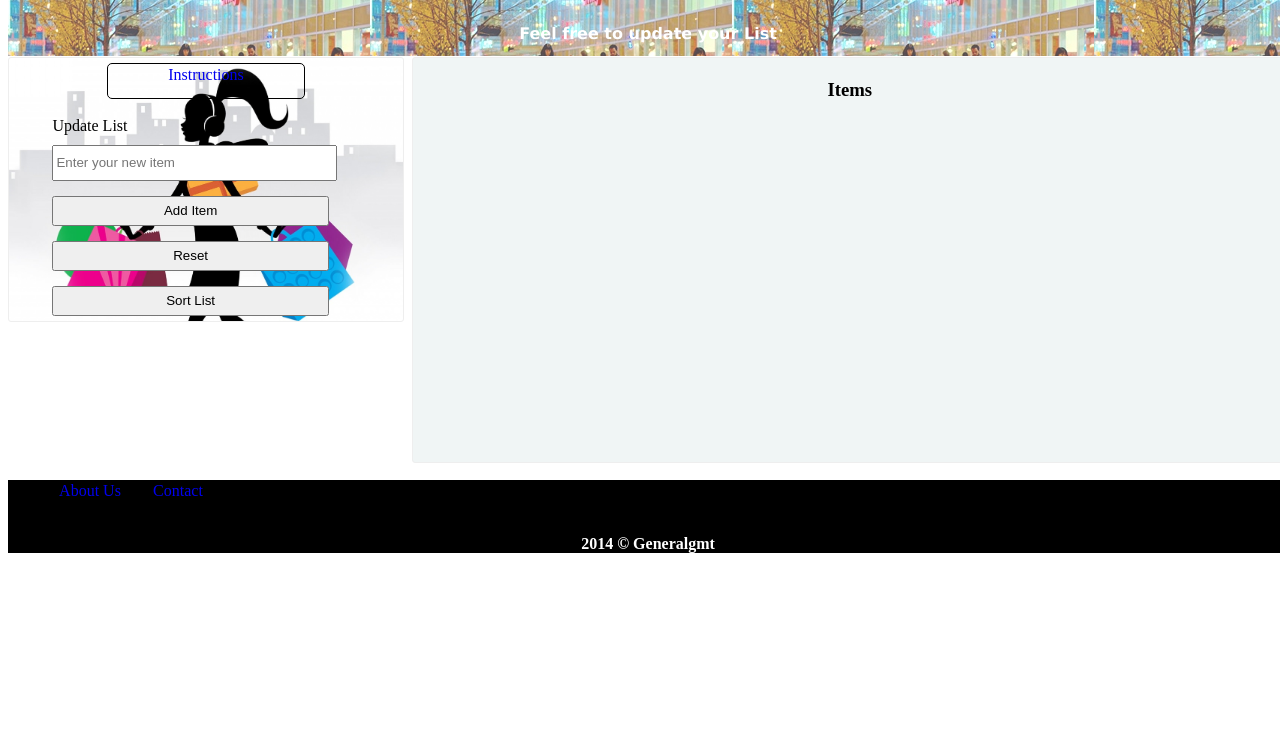
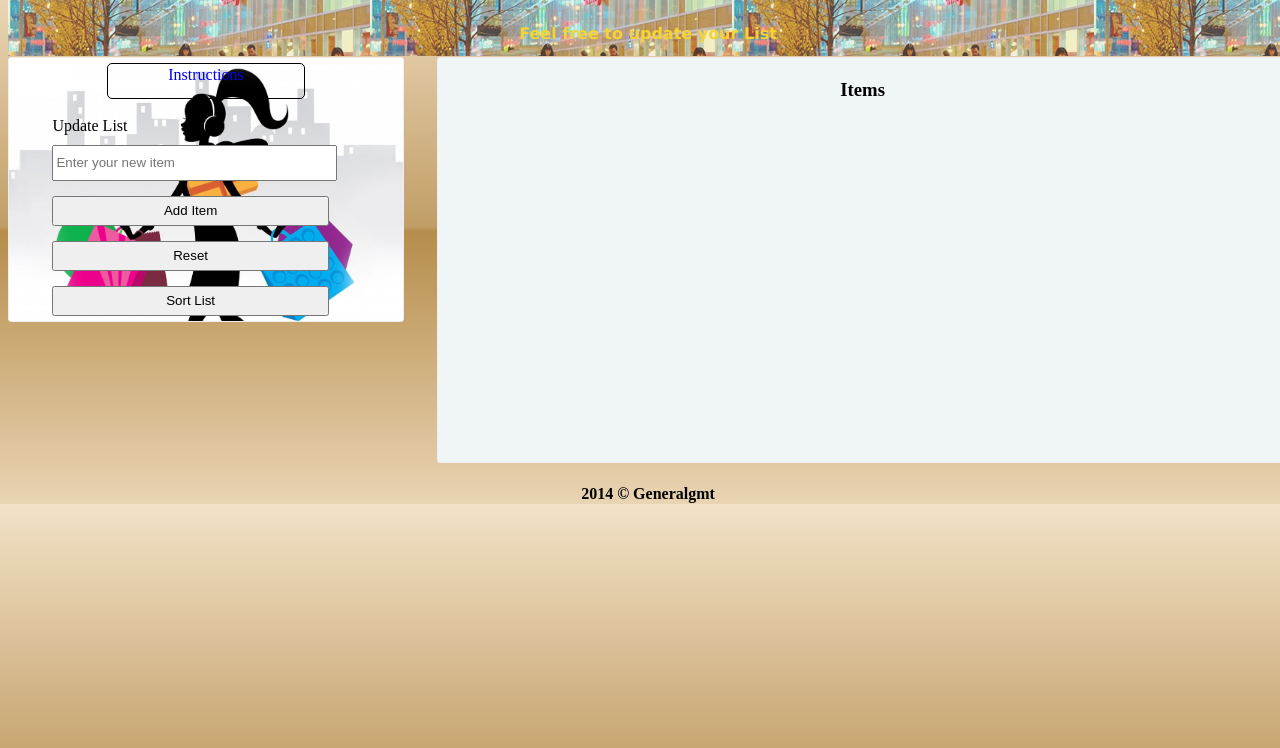
Before and after one commit to MUHammadUmerHayat/Shopping-list, a plain HTML site: page index.html in a window 1280 px wide. Shown: the part 52-800 px from the top of the page. Drawn offline with Linux system fonts and the light colour scheme.

Commit message:
dynamic width

```diff
--- a/index.html
+++ b/index.html
@@ -3,7 +3,7 @@
 <head>
 	<meta charset="utf-8">
 	<link rel="stylesheet" type="text/css" href="shopping.css">
-	<script type="text/javascript" src="../jquery-2.1.1.min.js"></script>
+	<script type="text/javascript" src="jquery-2.1.1.min.js"></script>
 	<script type="text/javascript" src="shopping.js"></script>
 </head>
 <body>
@@ -48,10 +48,6 @@
 	</div>
 	<div style="clear:both; height:1px;"></div>
 	<div id="footer">
-		<ul>
-			<li><a href="#">About Us</a></li>
-			<li><a href="#">Contact</a></li>
-	</ul>
 		<h4 style="text-align:center;"> 2014 &copy Generalgmt</h4>
 	</div>
 </body>
--- a/shopping.css
+++ b/shopping.css
@@ -1,5 +1,14 @@
 body{
 	width: 100%;
+	background: #f3e2c7; /* Old browsers */
+background: -moz-linear-gradient(top,  #f3e2c7 0%, #c19e67 50%, #b68d4c 51%, #e9d4b3 100%); /* FF3.6+ */
+background: -webkit-gradient(linear, left top, left bottom, color-stop(0%,#f3e2c7), color-stop(50%,#c19e67), color-stop(51%,#b68d4c), color-stop(100%,#e9d4b3)); /* Chrome,Safari4+ */
+background: -webkit-linear-gradient(top,  #f3e2c7 0%,#c19e67 50%,#b68d4c 51%,#e9d4b3 100%); /* Chrome10+,Safari5.1+ */
+background: -o-linear-gradient(top,  #f3e2c7 0%,#c19e67 50%,#b68d4c 51%,#e9d4b3 100%); /* Opera 11.10+ */
+background: -ms-linear-gradient(top,  #f3e2c7 0%,#c19e67 50%,#b68d4c 51%,#e9d4b3 100%); /* IE10+ */
+background: linear-gradient(to bottom,  #f3e2c7 0%,#c19e67 50%,#b68d4c 51%,#e9d4b3 100%); /* W3C */
+filter: progid:DXImageTransform.Microsoft.gradient( startColorstr='#f3e2c7', endColorstr='#e9d4b3',GradientType=0 ); /* IE6-9 */
+
 }
 
 #header{
@@ -24,8 +33,8 @@ body{
 #left_side{
 	background-image: url('sh1.jpg');
 	background-size: cover;
-	width: 30%;
-	float: left;
+	width: 66%; /*initial size 30%*/
+	/*float: left;*/
 	margin: 0 auto;
 	padding: 5px;
 	/*min-height: 400px;*/
@@ -46,7 +55,7 @@ form{
 	background-size: cover;
 	background-color: #f0f5f5;
 	width: 68%;
-	float:right;
+	/*float:right; */
 	margin: 0 auto;
 	padding: 2px;
 	min-height: 400px;
@@ -63,21 +72,22 @@ li{
 #footer{
 	clear: both;
 	width: 100%;
-	background-color: black;
-	color: white;
+	/*background-color: black;*/
+	color: black;
 	margin-bottom: -20px;
 	height: 20%;
+	text-align: center;
 	/*position: absolute;*/
 }
 h3{
-	text-align: center;
+	text-align: center; /*initial value left*/
 }
 #header h2, #header p{
 	text-align: center;
 	padding: 2px;
 }
 #header p{
-	color: white;
+	color: gold;
 }
 input[type="text"]{
 	margin-top: 10px;
@@ -138,3 +148,16 @@ input[type="checkbox"]{
 	color:orangered;
 	font-weight: bold;
 }
+
+@media screen and (min-width: 480px) {
+#left_side{
+	width: 30%;
+	float: left;
+
+}
+
+#right_side{
+	float:right;
+	width: 66%;
+}
+}
```
